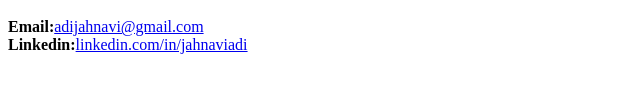
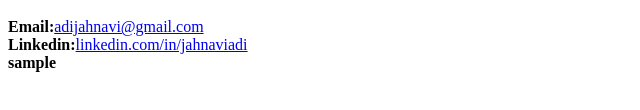
Before and after one commit to Jahnavi-10/Jahnavi-10.github.io, a plain HTML site: page portfolio/index.html in a window 1280 px wide. Shown: the part 218-328 px from the top of the page, 0-640 px from the left. Drawn offline with Linux system fonts and the light colour scheme.

Commit message:
Update index.html
Initial portfolio upload

```diff
--- a/portfolio/index.html
+++ b/portfolio/index.html
@@ -11,6 +11,7 @@
 <p>
 <strong>Email:</strong><a href="mailto:adijahnavi@gmail.com">adijahnavi@gmail.com</a></br>
 <strong>Linkedin:</strong><a href="http://www.linkedin.com/in/jahnaviadi" target="_blank" rel="nooperner noreferrer">linkedin.com/in/jahnaviadi</a></br>
+<strong>sample</strong><br>
 </p>
 
 </body>
```
